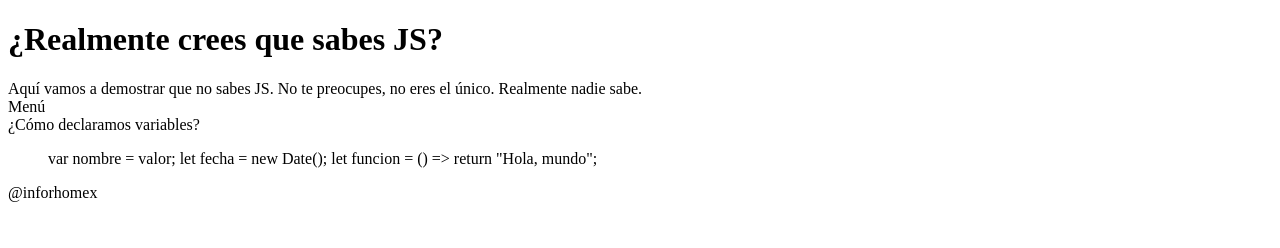
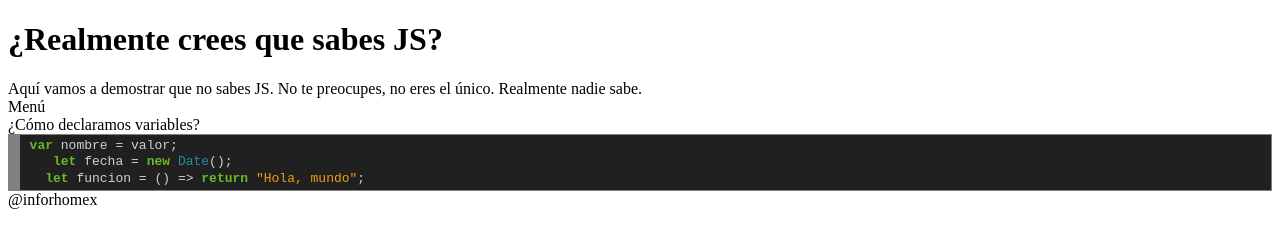
Before and after one commit to HiroNakamura/youdontknowjs, a plain HTML site: page mytutorial/index.html in a window 1280 px wide. Drawn offline with Linux system fonts and the light colour scheme.

Commit message:
index.html actualizado

```diff
--- a/mytutorial/index.html
+++ b/mytutorial/index.html
@@ -20,17 +20,18 @@ Aqu&iacute; vamos a demostrar que no sabes JS. No te preocupes, no eres el &uacu
   ¿C&oacute;mo declaramos variables?
 </article>
 <div id="div0">
-  <blockquote>
-    var nombre = valor;
-    let fecha = new Date();
-    let funcion = () => return "Hola, mundo";
-  </blockquote>
+  <div id="code">
+   <div style="background: #202020; overflow:auto;width:auto;border:solid gray;border-width:.1em .1em .1em .8em;padding:.2em .6em;">
+    <pre style="margin: 0; line-height: 125%"><span style="color: #6ab825; font-weight: bold">var</span> <span style="color: #d0d0d0">nombre</span> <span style="color: #d0d0d0">=</span> <span style="color: #d0d0d0">valor;</span>
+   <span style="color: #6ab825; font-weight: bold">let</span> <span style="color: #d0d0d0">fecha</span> <span style="color: #d0d0d0">=</span> <span style="color: #6ab825; font-weight: bold">new</span> <span style="color: #24909d">Date</span><span style="color: #d0d0d0">();</span>
+  <span style="color: #6ab825; font-weight: bold">let</span> <span style="color: #d0d0d0">funcion</span> <span style="color: #d0d0d0">=</span> <span style="color: #d0d0d0">()</span> <span style="color: #d0d0d0">=&gt;</span> <span style="color: #6ab825; font-weight: bold">return</span> <span style="color: #ed9d13">&quot;Hola, mundo&quot;</span><span style="color: #d0d0d0">;</span>
+</pre></div>
+
+ </div>
 </div>
 
 </section>
 
-
-
 <footer>@inforhomex</footer>
 </body>
 </hml>
```
